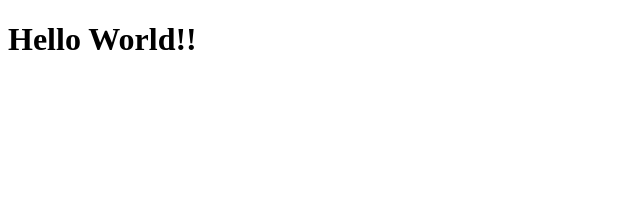
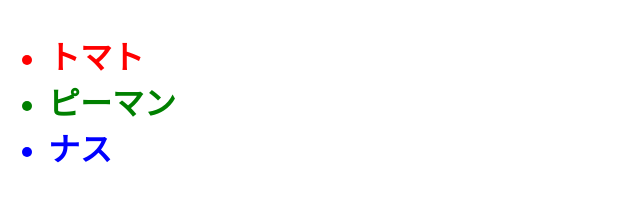
Before and after one commit to FK-satoakira/FK-satoakira.github.io, a plain HTML site: page index.html in a window 1280 px wide. Shown: the whole page, without its empty margins (0-640 px from the left). Drawn offline with Linux system fonts and the light colour scheme.

Commit message:
Add files via upload

```diff
--- /dev/null
+++ b/css/style.css
@@ -0,0 +1,10 @@
+.red {
+    color: red;
+}
+
+.green {
+    color: green;
+}
+.blue {
+    color: blue;
+}
--- a/index.html
+++ b/index.html
@@ -1,6 +1,20 @@
-<!doctype html>
-<html>
-  <body>
-    <h1>Hello World!!</h1>
-  </body>
+<!DOCTYPE html>
+<html lang="jp">
+<head>
+  <meta charset="UTF-8">
+  <meta http-equiv="X-UA-Compatible" content="IE=edge">
+  <meta name="viewport" content="width=device-width, initial-scale=1.0">
+  <link rel="stylesheet" href="css/style.css">
+  <title>fk-satoakira</title>
+</head>
+<body>
+  <h1>
+    <ul>
+      <li class="red">トマト</li>
+      <li class="green">ピーマン</li>
+      <li class="blue">ナス</li>
+    </ul>
+  </h1>
+
+</body>
 </html>
```
